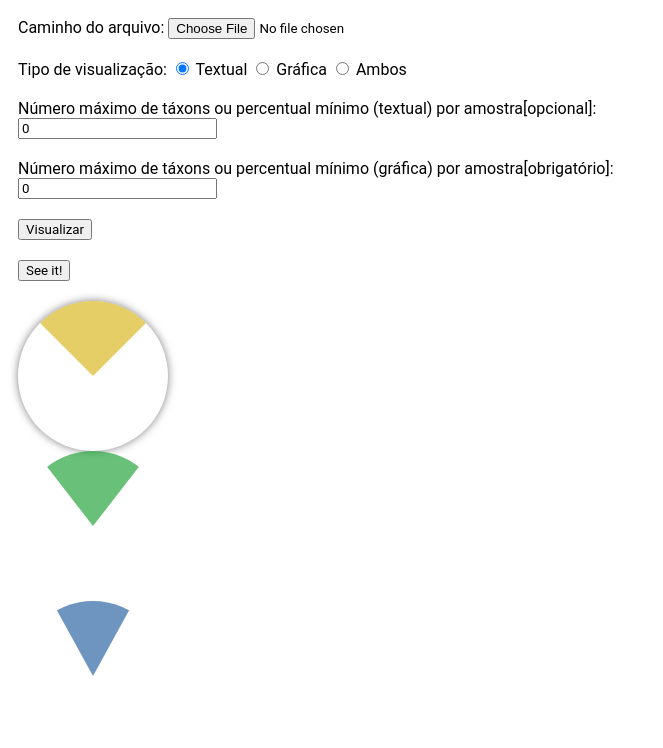
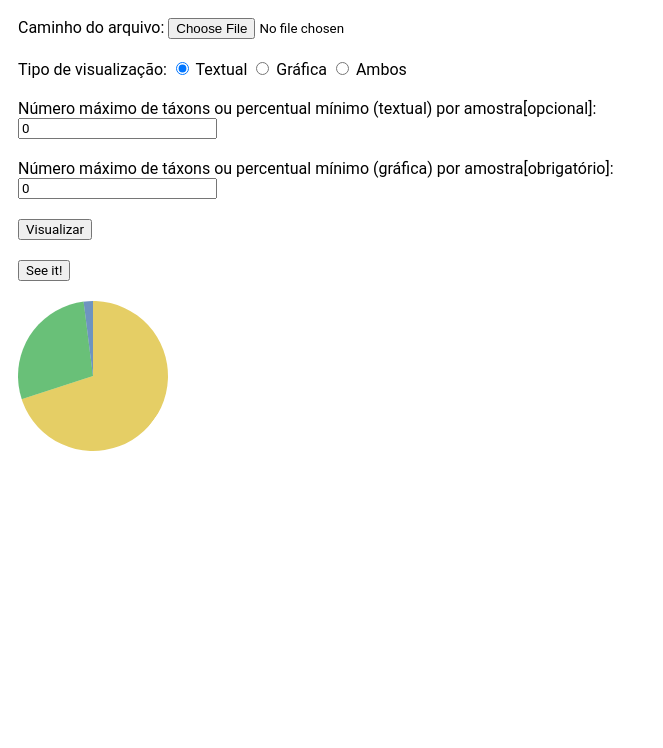
Before and after one commit to TaxAM/taxam, a plain HTML site: page view_tables/index.html in a window 1280 px wide. Both pictures are taken after a click on the button "See it!". Shown: the top 748 px of the page, without its empty margins (0-663 px from the left). Drawn offline with Linux system fonts and the light colour scheme.

Commit message:
view graphic pt3

```diff
--- a/view_tables/core.js
+++ b/view_tables/core.js
@@ -246,12 +246,12 @@ function test(){
     var graphicValue = document.getElementById('numberByGraphicInput').value
     var circleLength = 2 * Math.PI * 50
     var distanceMax = 150;
-    var testValues = [25, 15, 5, 8, 21, 16, 10].sort(function(a, b) {return b - a;});
+    // var testValues = [25, 15, 5, 8, 21, 16, 10].sort(function(a, b) {return b - a;});
     // var testValues = [10, 10, 10, 10, 10, 10, 10, 10, 10, 10].sort(function(a, b) {return b - a;});
     // var testValues = [33, 33, 17, 17].sort(function(a, b) {return b - a;});
     // var testValues = [50, 50].sort(function(a, b) {return b - a;});
     // var testValues = [33.33, 33.33, 33.33].sort(function(a, b) {return b - a;});
-    // var testValues = [23, 25, 27, 29].sort(function(a, b) {return b - a;});
+    var testValues = [70, 28, 2].sort(function(a, b) {return b - a;});
     // var testValues = [25, 25, 25, 25].sort(function(a, b) {return b - a;});
     let divResults = document.getElementById('divResults');
 
@@ -259,54 +259,61 @@ function test(){
     let pieContainer = document.getElementById('pieContainer');
     let rotate = 0;
     let radius = 150;
+    let last = 0;
     for(let i = 0; i < testValues.length; i++){
         part = testValues[i];
         pieContainer.innerHTML += '<div id="pieSlice'+ i +'" class="hold"><div class="pie"></div></div>';
         console.log(360 * (part / 1000 * 10))
-        // rotate += 360 * (part / 1000 * 10)
-        console.log(`Part: ${part} -> rotate: ${360 * (part / 1000 * 10)}`)
-        if (part <= 50){
-            var specialInnerAngle = 360 * ((part / 2) / 1000 * 10)
+        // How much the slice need to rotate to fit in the graphic
+        // Current Percentegem 360º + Last Slice Percentegem 360º - Current Slice Percentegem 360º
+        rotate += 360 * (part / 1000 * 10) + (last - 360 * (part / 1000 * 10))/2
+        // Last Slice Percentegem 360º
+        last = 360 * (part / 1000 * 10)
+        if (part < 100){
+            let firstPart = part - 50 > 0 ? 50 : part;
+            let secondPart = part - 50 > 0 ? part - 50 : 0;
+            if (firstPart <= 50){
+                console.log(`First part: ${firstPart}`)
+                // Half angle of slice
+                var specialInnerAngle = 360 * ((firstPart / 2) / 1000 * 10)
+                // Value of inner angles from triangle formed by radius and Arch Base
                 var sideInnerAngles = (180 - specialInnerAngle) / 2
-            var thirdInnerAngle = sideInnerAngles - 45
                 var degreesInRadius = degrees2radius(specialInnerAngle)
                 //  a this, b anc c = radius
-            console.log(`specialInnerAngle: ${specialInnerAngle}`);
+                // Distance from beggining until end of half arch formed
                 var archBasePerimeter = Math.sqrt( 2 * (radius * radius) - 2 * radius * radius * Math.cos(degreesInRadius))
-            // var archBasePerimeter = Math.sqrt( 2 * (radius * radius)) / 2
-            // semPerimeter
-            // var p = (2 * radius + archBasePerimeter) / 2
-            // var triangleArea = Math.sqrt(p * (p - radius) * (p - radius) * (p - archBasePerimeter));
-            // var triangleHigh  = 4 * triangleArea / radius
-            // console.warn(`triangle high 1: ${triangleHigh}`)
-            // var currentDistance = (part * 2 / 100) * distanceMax;
-            // var currentDistance = archBasePerimeter * 2;
+                // Hypotenuse formeda by
                 var hypotenuse = (archBasePerimeter * Math.sin(degrees2radius(sideInnerAngles))) / Math.sin(degrees2radius(180 - (sideInnerAngles + sideInnerAngles - 45)));
+
                 var currentDistance = (hypotenuse * Math.sin(degrees2radius(45))) / Math.sin(degrees2radius(90));
-            // var catetoDistance = (hypotenuse * Math.sin(degrees2radius(45))) / Math.sin(degrees2radius(90));
-            console.log(`AHAHA: ${sideInnerAngles + sideInnerAngles - 45}`)
-            console.log(`archBasePerimeter: ${archBasePerimeter}`)
-            console.log(`specialInnerAngle: ${specialInnerAngle}`)
-            console.log(`specialInnerAngle sin(): ${ Math.sin(degrees2radius(specialInnerAngle))}`)
-            console.log(`lostAngle: ${180 - (sideInnerAngles + sideInnerAngles - 45)}`)
-            console.log(`lostAngle sin(): ${degrees2radius(180 - (sideInnerAngles + sideInnerAngles - 45))}`)
-            console.log(`hypotenuse: ${hypotenuse}`)
 
                 var Lx = 50 - currentDistance, Ly = -100 + currentDistance, Rx = 50 + currentDistance, Ry = -100 + currentDistance;
                 var slice = 'polygon('+ Lx +'% '+ Ly +'%, 50% 50%, '+ Rx +'% '+ Ry +'%, 50% -200%)';
                 console.log(slice)
-        }else if(part < 100){
+            }
+            if(secondPart > 0){
 
-            var currentDistance = (50 * 2 / 100) * distanceMax;
-            var Lx = 50 - currentDistance, Ly = -100 + currentDistance, Rx = 50 + currentDistance, Ry = -100 + currentDistance;
-            var rest = part - 50;
-            var currentDistance = (rest * 2 / 100) * distanceMax;
+                console.log(`Second part: ${secondPart}`)
+                // Half angle of slice
+                var specialInnerAngle = 360 * ((secondPart / 2) / 1000 * 10)
+                // Value of inner angles from triangle formed by radius and Arch Base
+                var sideInnerAngles = (180 - specialInnerAngle) / 2
+                var degreesInRadius = degrees2radius(specialInnerAngle)
+                //  a this, b anc c = radius
+                // Distance from beggining until end of half arch formed
+                var archBasePerimeter = Math.sqrt( 2 * (radius * radius) - 2 * radius * radius * Math.cos(degreesInRadius))
+                // Hypotenuse formeda by
+                var hypotenuse = (archBasePerimeter * Math.sin(degrees2radius(sideInnerAngles))) / Math.sin(degrees2radius(180 - (sideInnerAngles + sideInnerAngles - 45)));
+
+                var currentDistance = (hypotenuse * Math.sin(degrees2radius(45))) / Math.sin(degrees2radius(90));
                 Lx += currentDistance, Ly += currentDistance, Rx -= currentDistance, Ry += currentDistance;
                 var slice = 'polygon(-100% 0%, '+ Lx +'% '+ Ly +'%, 50% 50%, '+ Rx +'% '+ Ry +'%, 200% 0%)'
                 console.log(slice)
 
-        }else{
-            var slice = 'polygon(50% -100%, -100% 50%, 50% 200%, 200% 50%)'
+            }
+            // else{
+            //     var slice = 'polygon(50% -100%, -100% 50%, 50% 200%, 200% 50%)'
+            // }
         }
         document.getElementById('pieSlice' + i).style.clipPath = slice;
         document.getElementById('pieSlice' + i).style.transform = 'rotate('+ rotate +'deg)';
--- a/view_tables/styles.css
+++ b/view_tables/styles.css
@@ -1,6 +1,6 @@
 *{
     font-family: 'Roboto', sans-serif;
-    --pie-position-mode : relative;
+    --pie-position-mode : absolute;
 }
 
 .simple{
@@ -39,7 +39,7 @@
     width: 150px;
     height: 150px;
     border-radius: 100%;
-    box-shadow: 0px 0px 8px rgba(0,0,0,0.5);
+    /* box-shadow: 0px 0px 8px rgba(0,0,0,0.5); */
   }
 
   .pie {
```
Lines whose indentation alone changed are shown as unchanged.
